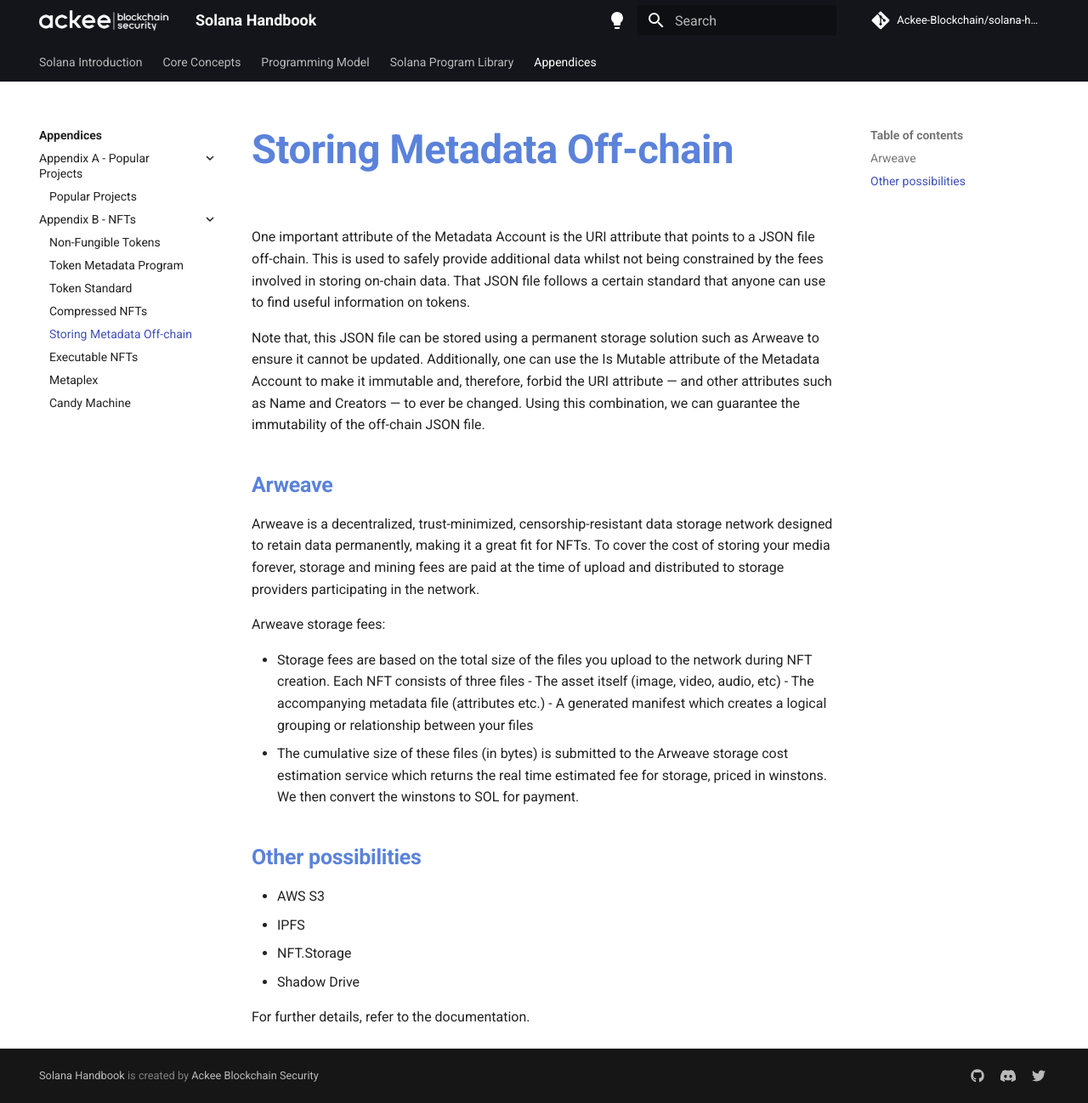
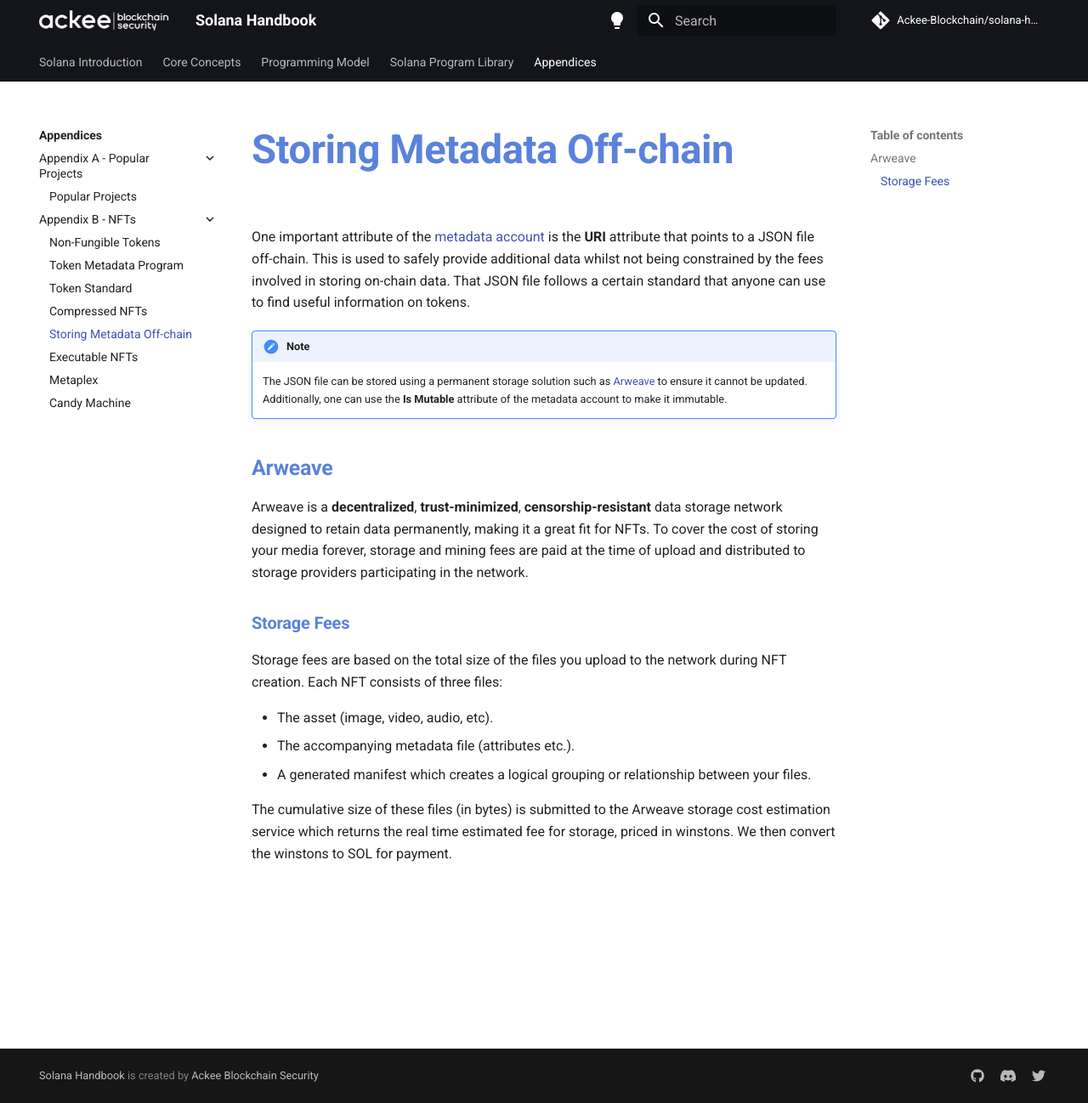
Before and after one commit to vmpyre/solana-handbook, an MkDocs documentation site: the page built from docs/handbook/appendices/appendixB/metadata-off-chain.md, in a window 1280 px wide and 1298 px high. Shown: the whole window at 85% size. Built offline with MkDocs 1.6.1 and Material for MkDocs 9.7.7, drawn with Linux system fonts in a browser that asks for light colours; comment, search, counter and statistics services are not loaded.

Commit message:
update metadata offchain

```diff
--- a/docs/handbook/appendices/appendixB/metadata-off-chain.md
+++ b/docs/handbook/appendices/appendixB/metadata-off-chain.md
@@ -1,25 +1,21 @@
 # Storing Metadata Off-chain
 
-One important attribute of the Metadata Account is the URI attribute that points to a JSON file off-chain. This is used to safely provide additional data whilst not being constrained by the fees involved in storing on-chain data. That JSON file follows a certain standard that anyone can use to find useful information on tokens.
+One important attribute of the [metadata account](./token-metadata-program.md) is the **URI** attribute that points to a JSON file off-chain. This is used to safely provide additional data whilst not being constrained by the fees involved in storing on-chain data. That JSON file follows a certain standard that anyone can use to find useful information on tokens.
 
-Note that, this JSON file can be stored using a permanent storage solution such as Arweave to ensure it cannot be updated. Additionally, one can use the Is Mutable attribute of the Metadata Account to make it immutable and, therefore, forbid the URI attribute — and other attributes such as Name and Creators — to ever be changed. Using this combination, we can guarantee the immutability of the off-chain JSON file.
+!!! note
+
+    The JSON file can be stored using a permanent storage solution such as [Arweave](https://www.arweave.org/) to ensure it cannot be updated. Additionally, one can use the **Is Mutable** attribute of the metadata account to make it immutable.
 
 ## Arweave
-Arweave is a decentralized, trust-minimized, censorship-resistant data storage network designed to retain data permanently, making it a great fit for NFTs. To cover the cost of storing your media forever, storage and mining fees are paid at the time of upload and distributed to storage providers participating in the network.
 
-Arweave storage fees:
+Arweave is a **decentralized**, **trust-minimized**, **censorship-resistant** data storage network designed to retain data permanently, making it a great fit for NFTs. To cover the cost of storing your media forever, storage and mining fees are paid at the time of upload and distributed to storage providers participating in the network.
 
-- Storage fees are based on the total size of the files you upload to the network during NFT creation. Each NFT consists of three files
-        - The asset itself (image, video, audio, etc)
-        - The accompanying metadata file (attributes etc.)
-        - A generated manifest which creates a logical grouping or relationship between your files
-- The cumulative size of these files (in bytes) is submitted to the Arweave storage cost estimation service which returns the real time estimated fee for storage, priced in winstons. We then convert the winstons to SOL for payment.
+### Storage Fees
 
-## Other possibilities
+Storage fees are based on the total size of the files you upload to the network during NFT creation. Each NFT consists of three files:
 
-- AWS S3
-- IPFS
-- NFT.Storage
-- Shadow Drive
+- The asset (image, video, audio, etc).
+- The accompanying metadata file (attributes etc.).
+- A generated manifest which creates a logical grouping or relationship between your files.
 
-For further details, refer to the documentation.
+The cumulative size of these files (in bytes) is submitted to the Arweave storage cost estimation service which returns the real time estimated fee for storage, priced in winstons. We then convert the winstons to SOL for payment.
```
